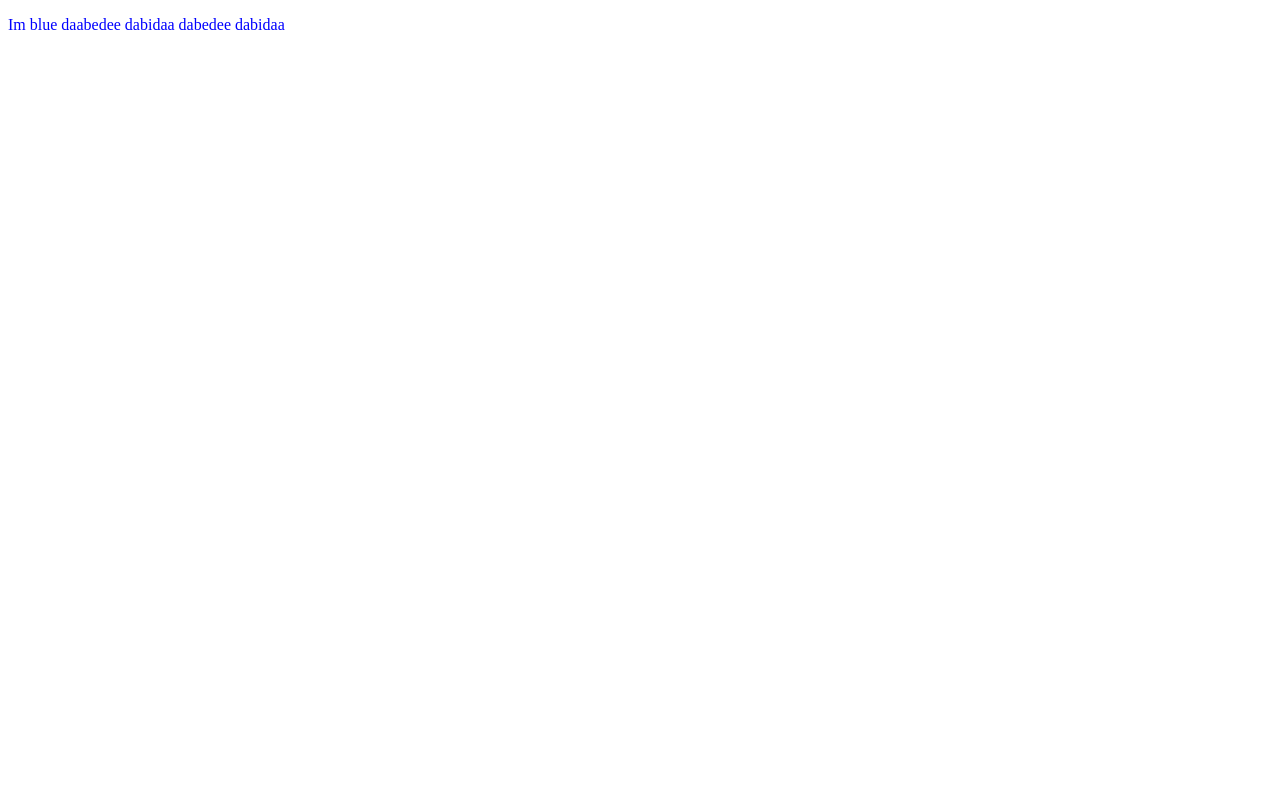
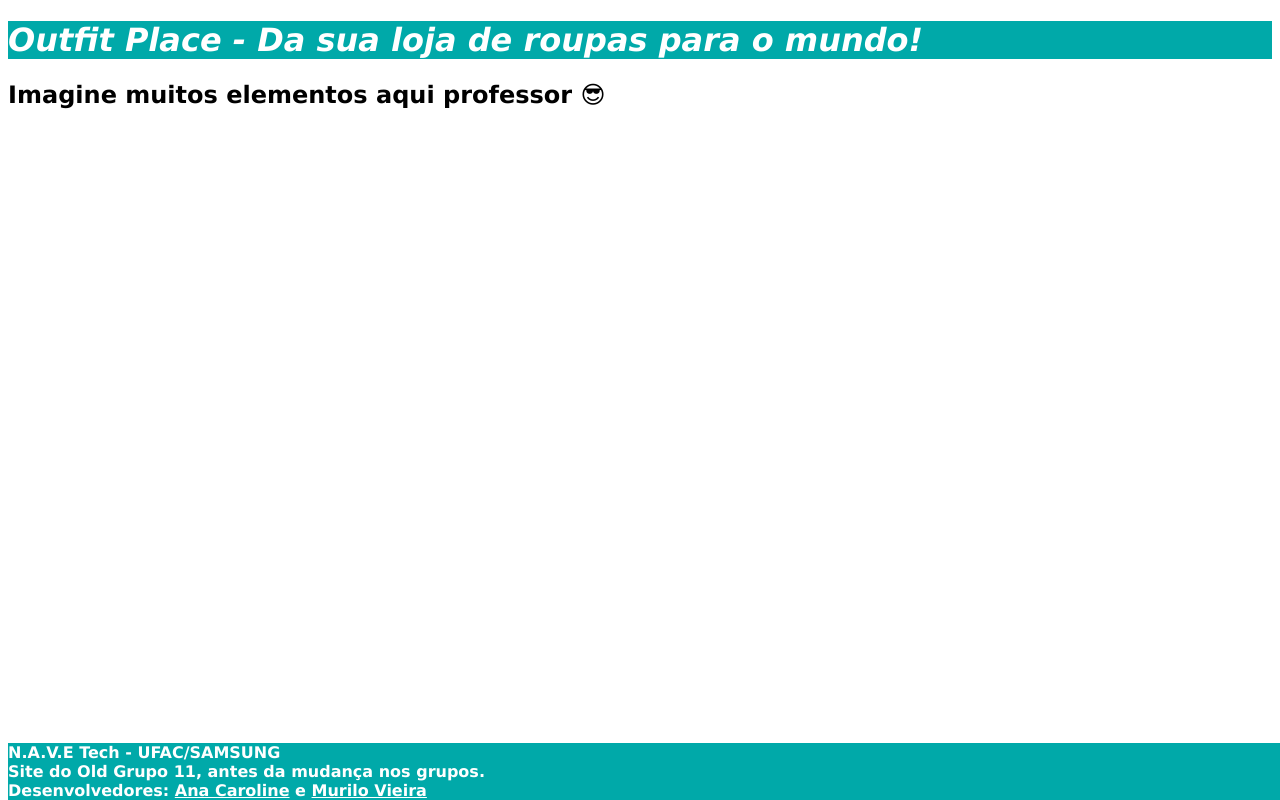
Before and after one commit to Murilovc/NT-DevWeb-Atividade2, a plain HTML site: page index.html in a window 1280 px wide. Drawn offline with Linux system fonts and the light colour scheme.

Commit message:
feat(index):cabecalho e rodape

```diff
--- a/index.html
+++ b/index.html
@@ -1,15 +1,55 @@
 <!DOCTYPE html>
+<meta charset="UTF-8">
 <html>
     <head>
         <title>Eiffel 65 - I'm blue</title>
+
     </head>
     <body>
-        <p id="textblue">Im blue daabedee dabidaa dabedee dabidaa</p>
+        <div id="divheader">
+            <h1 style="font-style: italic;">Outfit Place - Da sua loja de roupas para o mundo!</h1>
+        </div>
+
+        <div id="divcontent">
+            <h1>Imagine muitos elementos aqui professor 😎</h1>
+        </div>
     </body>
+
+    <footer>
+        <div id="divfooter">
+            N.A.V.E Tech - UFAC/SAMSUNG<br>
+            Site do Old Grupo 11, antes da mudança nos grupos.<br>
+            Desenvolvedores:
+            <a href="https://github.com/anacarolinens" style="color:#FFFFFF">Ana Caroline</a> e
+            <a href="https://github.com/Murilovc" style="color:#FFFFFF">Murilo Vieira</a>
+        </div>
+    </footer>
 
     <style>
         #textblue {
             color: blue;
         }
+
+        #divheader {
+            color: #FFFFFF;
+            background-color: #00A9A9;
+            font-family: Verdana, Geneva, Tahoma, sans-serif;
+            font-weight: bold;
+        }
+
+        #divcontent {
+            font-family: Verdana, Geneva, Tahoma, sans-serif;
+            font-size: 12px;
+        }
+
+        #divfooter {
+            color: #FFFFFF;
+            background-color: #00A9A9;
+            font-family: Verdana, Geneva, Tahoma, sans-serif;
+            font-weight: bold;
+            position: absolute;
+	        bottom: 0;
+            width: 100%;
+        }
     </style>
 </html>
```
